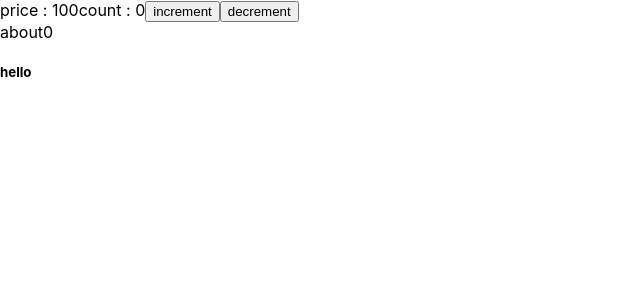
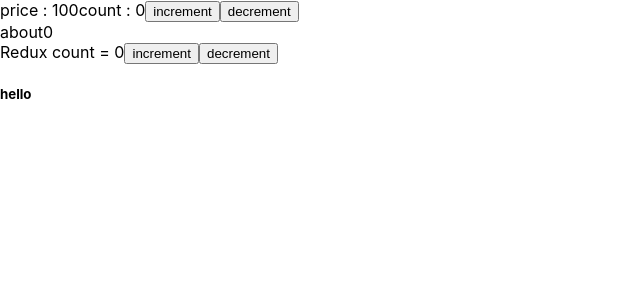
Before and after one commit to maisabek/react-typescript-app, a React (Create React App) app: page / in a window 1280 px wide. Shown: the top 300 px of the page, without its empty margins (0-640 px from the left). Built offline with nearby package versions, Linux system fonts and the light colour scheme.

Commit message:
#redux without api#

```diff
--- a/package.json
+++ b/package.json
@@ -3,6 +3,7 @@
   "version": "0.1.0",
   "private": true,
   "dependencies": {
+    "@reduxjs/toolkit": "^1.9.5",
     "@testing-library/jest-dom": "^5.17.0",
     "@testing-library/react": "^13.4.0",
     "@testing-library/user-event": "^13.5.0",
@@ -12,6 +13,7 @@
     "@types/react-dom": "^18.2.7",
     "react": "^18.2.0",
     "react-dom": "^18.2.0",
+    "react-redux": "^8.1.2",
     "react-scripts": "5.0.1",
     "typescript": "^4.9.5",
     "web-vitals": "^2.1.4"
--- a/src/App.tsx
+++ b/src/App.tsx
@@ -3,6 +3,9 @@ import './App.css';
 import About from './components/about';
 import Home from './components/home';
 import CounterContextProvider from './context/Store';
+import { Provider } from 'react-redux';
+import { counterStore } from './redux/store';
+import Defination from './redux/defination';
 
 function App() {
   let name:string="hello"
@@ -13,6 +16,10 @@ function App() {
       <About />
     </CounterContextProvider>
 
+    {/* global دة يبقى store عشان اخلى ال  */}
+    <Provider store={counterStore}>
+       <Defination />
+    </Provider>
       <h5>{name}</h5>
     </>
   );
--- /dev/null
+++ b/src/redux/CreateSlice.js
@@ -0,0 +1,21 @@
+import { createSlice } from "@reduxjs/toolkit";
+
+let counterSlice = createSlice({
+    name: 'counter',
+    initialState: { value: 0 },
+    reducers: {
+        // state ==> Initial State شايلة ال
+        increment: (state) => {
+            state.value += 1
+        },
+        decrement: (state) => {
+            state.value -= 1
+        }
+    }
+})
+
+
+// counterSlice.actions ==> reducers يترجع اللى جو ال
+export let {increment,decrement}=counterSlice.actions
+
+export let CounterReducers= counterSlice.reducer
--- /dev/null
+++ b/src/redux/defination.tsx
@@ -0,0 +1,32 @@
+import {useSelector,useDispatch} from 'react-redux'
+import { decrement, increment } from './CreateSlice'
+/*
+redux
+state mangement مكتبة معمولة عشان ال
+______________________________________________
+redux toolkit
+ واللى عاملها تيم الريأكت redux انهم يستخدموا ال developer مكتبة عشان تساعد ال
+_____________________________________________
+
+npm install @reduxjs/toolkit
+npm install react-redux  ==> redux عشان لو هستخدم الريأكت مع ال
+_________________________
+
+store ==> دا بيقى فية الداتا
+Reducers ==>
+وتغير فية والفنكشن دى بتاخد store دا فنكشن الوحيدة اللى بتقدر تدخل جو ال
+new state وبترجع previous state , action
+*/
+
+export default function Defination() {
+  //counter ==> store فى ال reducer  اسم ال
+  let count= useSelector((state:any)=>state.counter.value)
+  let dispatch=useDispatch()
+  return (
+    <div>
+      Redux count = {count}
+      <button onClick={()=>dispatch(increment())}>increment</button>
+      <button onClick={()=>dispatch(decrement())}>decrement</button>
+    </div>
+  )
+}
--- /dev/null
+++ b/src/redux/store.tsx
@@ -0,0 +1,8 @@
+import { configureStore } from "@reduxjs/toolkit";
+import { CounterReducers } from "./CreateSlice";
+
+export const counterStore = configureStore({
+     // store اللى يقدر يعدل فى ال reducer ان دا ال
+    // counter ==> slice الأسم اللى موجود فى ال
+    reducer: {counter:CounterReducers},
+})
```
Also changed, not shown: src/context/context.tsx (deleted, +0 -7 lines), 1 other file (tests, documents, lock files or other folders).
